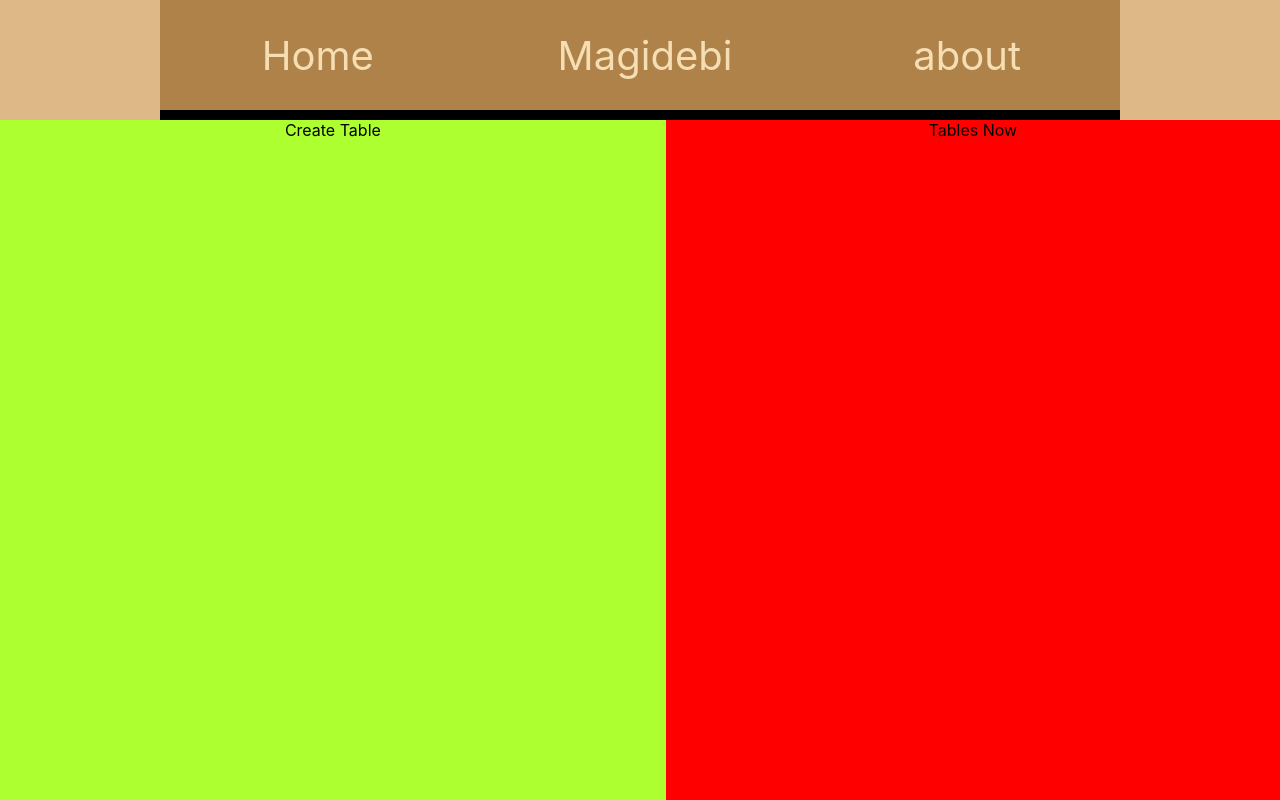
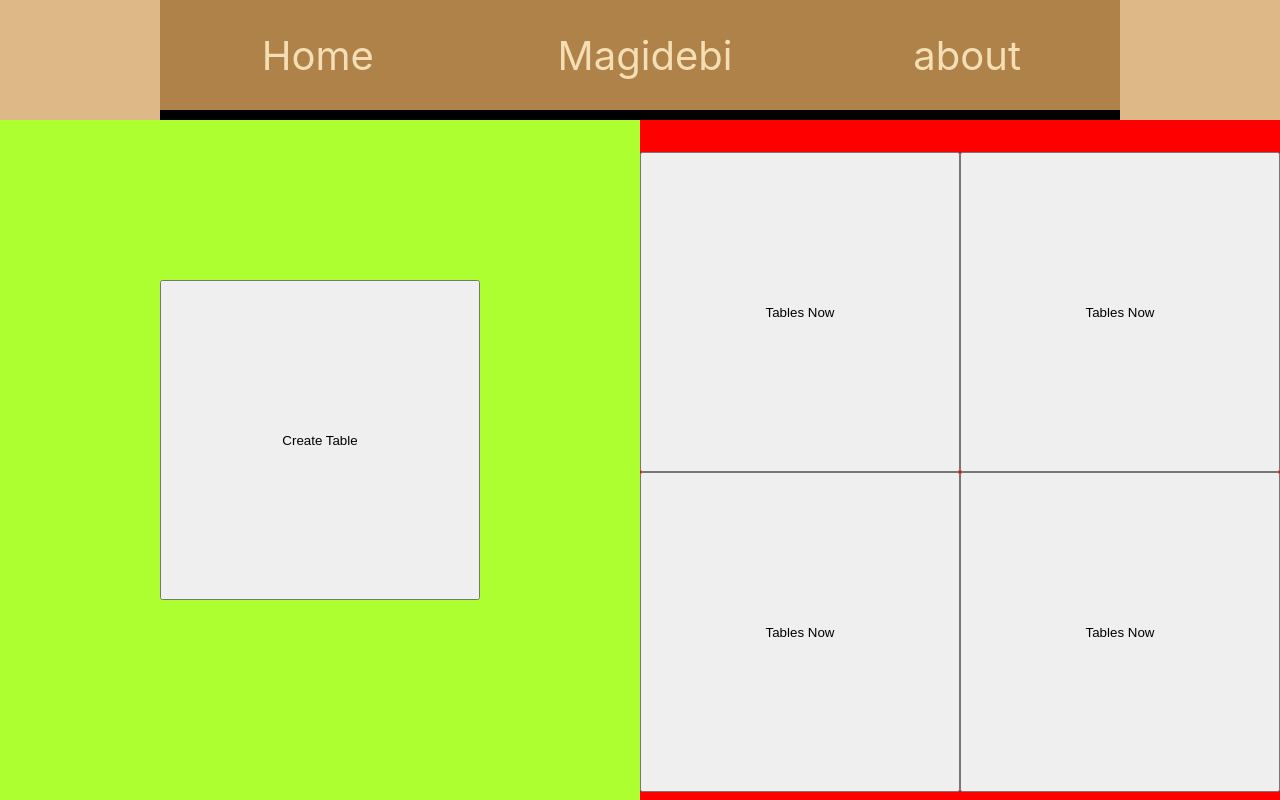
Before and after one commit to leopantsulaia/Restaurant-project, a React (Create React App) app: page / in a window 1280 px wide. Built offline with nearby package versions, Linux system fonts and the light colour scheme.

Commit message:
added create table skelet

```diff
--- a/src/App.js
+++ b/src/App.js
@@ -1,9 +1,8 @@
-import React, { useState } from "react";
+import React from "react";
 import "./app.scss";
 import MyComponent from "./components/JS/MyComponent";
 
 function App() {
-
   return (
     <div className='App'>
       <header className='header'>
--- a/src/app.scss
+++ b/src/app.scss
@@ -1,3 +1,4 @@
+.App {
   .header {
     background-color: rgb(174, 130, 73);
     margin: 0 10rem;
@@ -8,8 +9,6 @@
     justify-content: center;
     align-items: center;
     border-bottom: 10px solid black;
-}
-
     ul {
       display: table;
       width: 100%;
@@ -32,34 +31,62 @@ ul {
         }
       }
     }
+  }
 
   .mid-div {
     display: table;
-  background-color: aqua;
+    background-color: antiquewhite;
     height: calc(100vh - 120px);
     width: 100%;
 
-  .mid-leftSide{
+    .mid-leftSide {
       height: 100%;
       display: table-cell;
       text-align: center;
       background-color: greenyellow;
+      z-index: 1;
+      width: 50%;
       &:hover {
         color: white;
         text-decoration: underline;
         background-color: darkgreen;
       }
+      .create-table-btn {
+        width: 40vh;
+        height: 40vh;
+        top: 50%;
+        left: 50%;
+        transform: translate(0%, 50%);
+        text-align: center;
+        &:hover {
+          background-color: magenta;
+        }
+      }
     }
 
-  .mid-rightSide{
+    .mid-rightSide {
       height: 100%;
       display: table-cell;
       text-align: center;
       background-color: red;
+      z-index: 2;
+      width: 50%;
       &:hover {
         color: white;
         text-decoration: underline;
         background-color: darkred;
       }
+      .create-table-btn {
+        width: 40vh;
+        height: 40vh;
+        top: 50%;
+        left: 50%;
+        transform: translate(0%, 10%);
+        text-align: center;
+        &:hover {
+          background-color: magenta;
         }
       }
+    }
+  }
+}
--- a/src/components/Data/MenuDrink.json
+++ b/src/components/Data/MenuDrink.json
@@ -0,0 +1,6 @@
+{
+  "menu": {
+    "sadili": true,
+    "sadiliii": "suyvelas"
+  }
+}
--- a/src/components/JS/Creation.jsx
+++ b/src/components/JS/Creation.jsx
@@ -1,14 +1,93 @@
-import React from "react";
+import React, { useState } from "react";
+import CHEMIDATA from "../Data/MenuDrink.json";
 
 const Creation = () => {
+  const [showMenuOne, setShowMenuOne] = useState(false);
+  const [showMenuTwo, setShowMenuTwo] = useState(false);
+  const [showMenuThree, setShowMenuThree] = useState(false);
+  const [showMenuFour, setShowMenuFour] = useState(false);
 
-return (
-  <div
-    className='Creation'
-    id='CreationId'
-  >
-   <p>Lorem ipsum dolor sit amet consectetur, adipisicing elit. Rem nam ab quos odio quaerat? Fuga placeat culpa doloremque quis aut quam quibusdam. Voluptatem recusandae eius beatae animi similique vitae possimus?</p>
-  </div>
-);
-}
+  const openMenu = (menu) => {
+    console.log(CHEMIDATA[menu]);
+  };
+
+  return (
+    <div className='Creation' id='CreationId'>
+      <div className='crt-header'>
+        <span>
+          <h1>CHOOSE THE TABLE</h1>
+        </span>
+      </div>
+      <nav className='nav-tables'>
+        <div id='table-one' className='div-tables'>
+          {!showMenuOne && (
+            <button id='btn-one' onClick={() => setShowMenuOne(true)}>
+              1
+            </button>
+          )}
+          {showMenuOne && (
+            <ul>
+              {CHEMIDATA.tableOne.map((menu) => (
+                <li key={menu} onClick={() => openMenu(menu)}>
+                  {menu}
+                </li>
+              ))}
+            </ul>
+          )}
+        </div>
+
+        <div id='table-two' className='div-tables'>
+          {!showMenuTwo && (
+            <button id='btn-two' onClick={() => setShowMenuTwo(true)}>
+              2
+            </button>
+          )}
+          {showMenuTwo && (
+            <ul>
+              {CHEMIDATA.tableTwo.map((menu) => (
+                <li key={menu} onClick={() => openMenu(menu)}>
+                  {menu}
+                </li>
+              ))}
+            </ul>
+          )}
+        </div>
+
+        <div id='table-three' className='div-tables'>
+          {!showMenuThree && (
+            <button id='btn-three' onClick={() => setShowMenuThree(true)}>
+              3
+            </button>
+          )}
+          {showMenuThree && (
+            <ul>
+              {CHEMIDATA.tableThree.map((menu) => (
+                <li key={menu} onClick={() => openMenu(menu)}>
+                  {menu}
+                </li>
+              ))}
+            </ul>
+          )}
+        </div>
+
+        <div id='table-four' className='div-tables'>
+          {!showMenuFour && (
+            <button id='btn-four' onClick={() => setShowMenuFour(true)}>
+              4
+            </button>
+          )}
+          {showMenuFour && (
+            <ul>
+              {CHEMIDATA.tableFour.map((menu) => (
+                <li key={menu} onClick={() => openMenu(menu)}>
+                  {menu}
+                </li>
+              ))}
+            </ul>
+          )}
+        </div>
+      </nav>
+    </div>
+  );
+};
 export default Creation;
--- a/src/components/JS/MyComponent.js
+++ b/src/components/JS/MyComponent.js
@@ -1,7 +1,8 @@
 // MyComponent.js
-import React, { useState } from 'react';
+import React, { useState } from "react";
 import Creation from "./Creation.jsx";
 import Tables from "./Tables";
+import './main.scss'
 
 function MyComponent(props) {
   const [showCreation, setShowCreation] = useState(false);
@@ -11,17 +12,39 @@ function MyComponent(props) {
     <>
       {!showCreation && !showTables && (
         <>
-          <aside
-            className='mid-leftSide'
+          <aside className='mid-leftSide'>
+            <button
               onClick={() => setShowCreation(true)}
+              className='create-table-btn'
             >
               Create Table
+            </button>
           </aside>
-          <aside
-            className='mid-rightSide'
+          <aside className='mid-rightSide'>
+            <button
               onClick={() => setShowTables(true)}
+              className='create-table-btn'
             >
               Tables Now
+            </button>
+            <button
+              onClick={() => setShowTables(true)}
+              className='create-table-btn'
+            >
+              Tables Now
+            </button>
+            <button
+              onClick={() => setShowTables(true)}
+              className='create-table-btn'
+            >
+              Tables Now
+            </button>
+            <button
+              onClick={() => setShowTables(true)}
+              className='create-table-btn'
+            >
+              Tables Now
+            </button>
           </aside>
         </>
       )}
--- /dev/null
+++ b/src/components/JS/main.scss
@@ -0,0 +1,50 @@
+.Creation {
+  display: flex;
+  flex-direction: column;
+  justify-content: space-between;
+  align-items: center;
+  height: calc(100vh - 120px);
+
+  .nav-tables {
+    height: 100vh;
+    display: flex;
+    flex-wrap: wrap;
+    // flex-direction: column;
+    justify-content: center;
+    align-items: center;
+    width: 100%;
+    // align-content: space-around;
+
+    #btn-one {
+      order: 1;
+      margin: auto;
+      width: 200px;
+      height: 200px;
+      background-color: green;
+    }
+
+    #btn-two {
+      order: 2;
+      margin: auto;
+      width: 200px;
+      height: 200px;
+      background-color: red;
+    }
+
+    #btn-three {
+      order: 3;
+      margin: auto;
+      width: 200px;
+      height: 200px;
+      background-color: blue;
+    }
+
+    #btn-four {
+      order: 4;
+      margin: auto;
+      width: 200px;
+      height: 200px;
+      background-color: yellow;
+    }
+  }
+}
```
Lines whose indentation alone changed are shown as unchanged.
